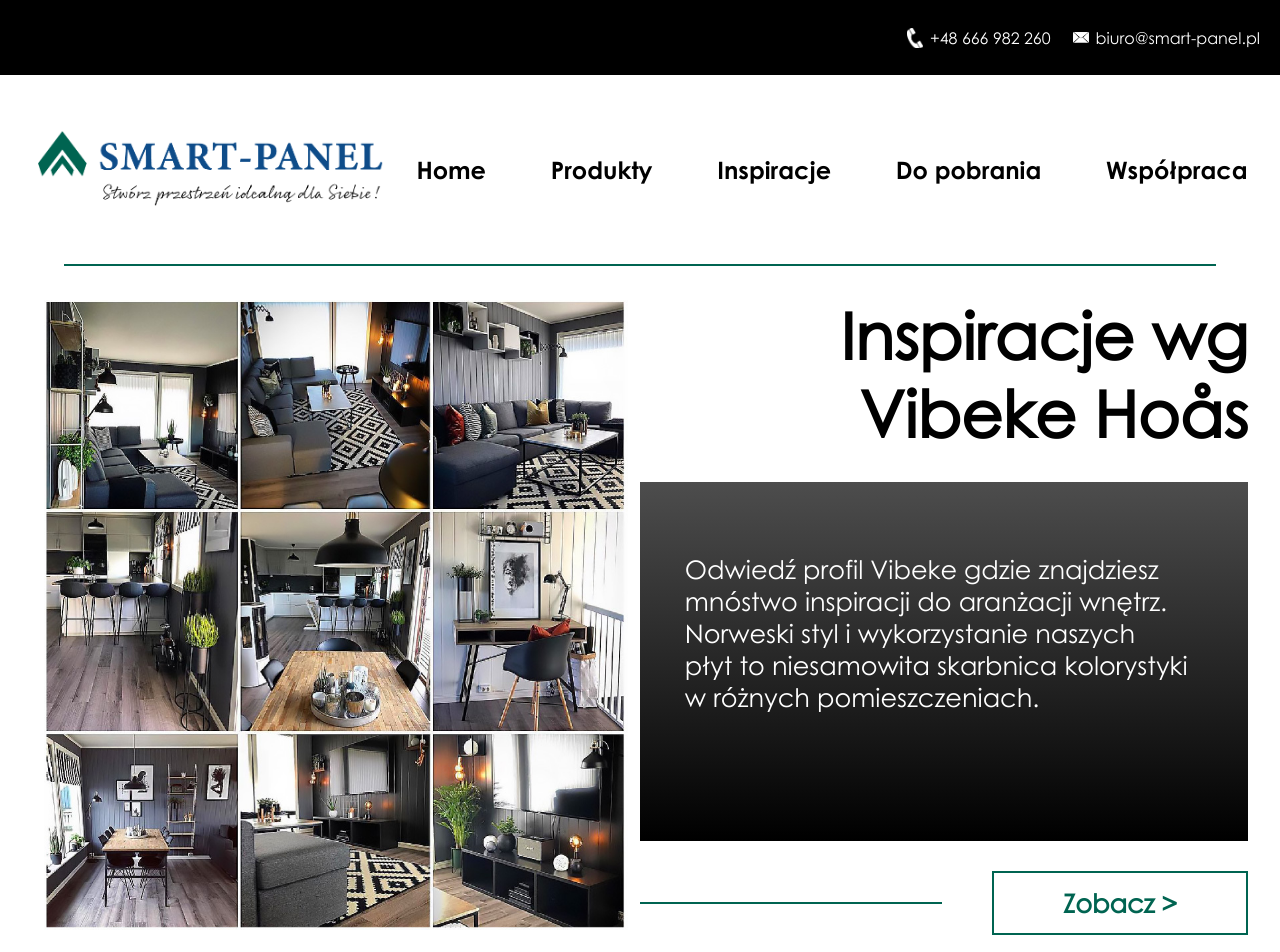
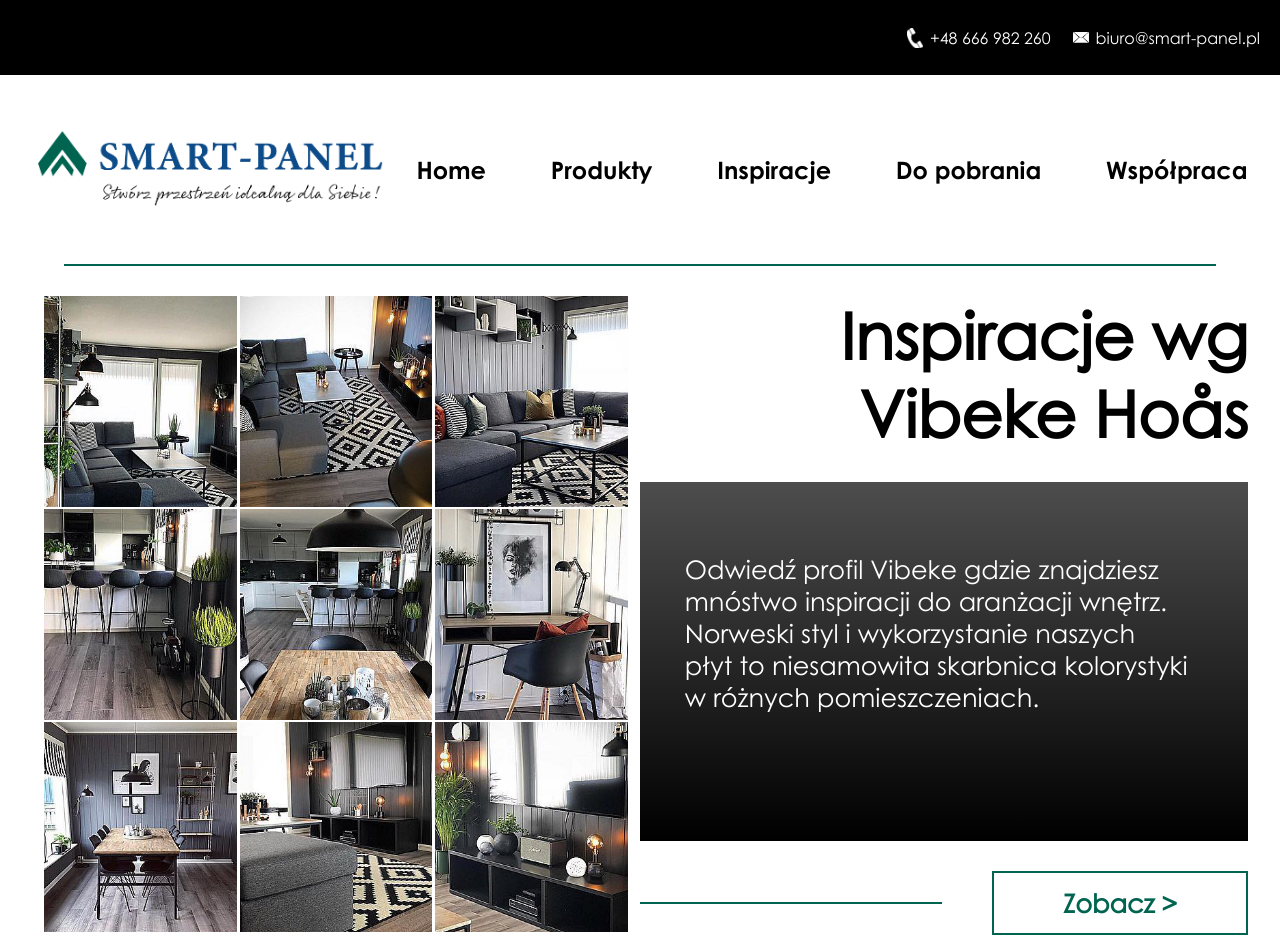
Before and after one commit to piotrpoczwardowski/forestia, a Gatsby site: page /Inspiracje in a window 1280 px wide. Shown: the top 952 px of the page. Built offline with nearby package versions, Linux system fonts and the light colour scheme; Gatsby itself is replaced by a stand-in of ours.

Commit message:
inspiration fixes

```diff
--- a/src/pages/Inspiracje.js
+++ b/src/pages/Inspiracje.js
@@ -16,11 +16,21 @@ const Inspirations = (props) => (
             {/* <div className="inspirations__topLine">
         </div> */}
             <div className="inspirations__content">
-                <div className="inspirations__title inspirations__title--mobile">Inspiracje wg<br />
+                <div className="inspirations__title inspirations__title--mobile">Inspiracje wg <br />
                     Vibeke Hoås</div>
                     <div className="inspirations__line--mobile"></div>
 
-                <div className="inspirations__left"></div>
+                <div className="inspirations__left">
+                    <div className="inspiration__block inspiration1"></div>
+                    <div className="inspiration__block inspiration2"></div>
+                    <div className="inspiration__block inspiration3"></div>
+                    <div className="inspiration__block inspiration4"></div>
+                    <div className="inspiration__block inspiration5"></div>
+                    <div className="inspiration__block inspiration6"></div>
+                    <div className="inspiration__block inspiration7"></div>
+                    <div className="inspiration__block inspiration8"></div>
+                    <div className="inspiration__block inspiration9"></div>
+                </div>
                 <div className="inspirations__right">
                     <div className="inspirations__title">Inspiracje wg<br />
                         Vibeke Hoås</div>
--- a/src/pages/download.css
+++ b/src/pages/download.css
@@ -103,7 +103,7 @@ button:hover{
     }
 
     100%{
-        height: 800px;
+        height: 850px;
     }
 }
 
--- a/src/pages/inspiracje.css
+++ b/src/pages/inspiracje.css
@@ -20,8 +20,57 @@
 
 .inspirations__left{
     width: 48%;
-    background: url(../images/inspirations.jpg) center no-repeat ;
-    background-size: contain;
+
+    display: flex;
+    justify-content: space-between;
+    flex-wrap: wrap;
+
+}
+
+.inspiration1{
+    background-image: url(../images/inspirations/inspiration1.png)
+}
+.inspiration2{
+    background-image: url(../images/inspirations/inspiration2.png)
+}
+.inspiration3{
+    background-image: url(../images/inspirations/inspiration3.png)
+}
+.inspiration4{
+    background-image: url(../images/inspirations/inspiration4.png)
+}
+.inspiration5{
+    background-image: url(../images/inspirations/inspiration5.png)
+}
+.inspiration6{
+    background-image: url(../images/inspirations/inspiration6.png)
+}
+.inspiration7{
+    background-image: url(../images/inspirations/inspiration7.png)
+}
+.inspiration8{
+    background-image: url(../images/inspirations/inspiration8.png)
+}
+.inspiration9{
+    background-image: url(../images/inspirations/inspiration9.png)
+}
+
+.inspiration__block{
+
+    background-repeat: no-repeat;
+    background-position: center;
+    background-size: 157%;
+    width: 33%;
+    height: 33%;
+    transition: background-size 0.3s;
+
+}
+
+.inspiration__block:hover{
+
+
+    background-size: 180%;
+
 
 }
 
```
Also changed, not shown: src/pages/Download.js (+7 -0 lines), src/images/inspirations/inspiration1.png (added), src/images/inspirations/inspiration2.png (added), src/images/inspirations/inspiration3.png (added), src/images/inspirations/inspiration4.png (added), src/images/inspirations/inspiration5.png (added), src/images/inspirations/inspiration6.png (added), src/images/inspirations/inspiration7.png (added), src/images/inspirations/inspiration8.png (added), src/images/inspirations/inspiration9.png (added), 3 other files.
